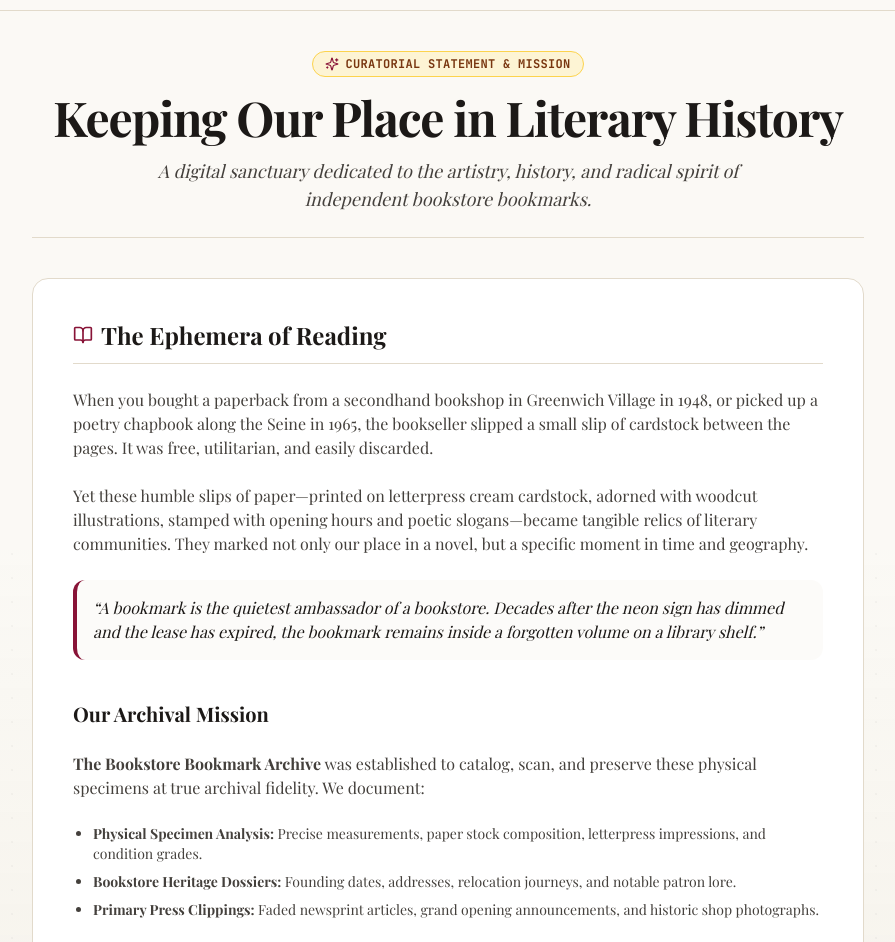
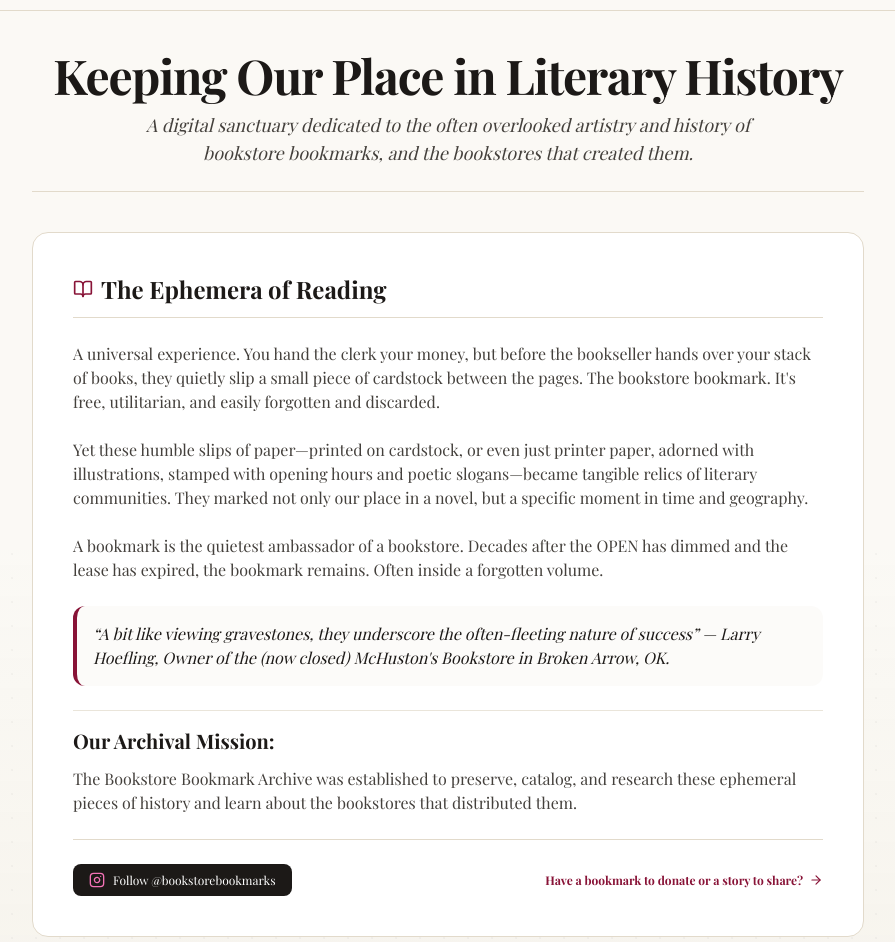
Before and after one commit to jarachristensen/bookstorebookmarks, a Next.js app: page /about in a window 1280 px wide. Shown: the part 250-1192 px from the top of the page, without its empty margins (192-1087 px from the left). Built offline with nearby package versions, Linux system fonts and the light colour scheme; a web font is replaced by a local one.

Commit message:
refactor(pages): update Contact and About page text, remove badges, and rename menu link to Contact

```diff
--- a/app/about/page.tsx
+++ b/app/about/page.tsx
@@ -1,7 +1,7 @@
 import React from "react";
 import Link from "next/link";
 import { Header } from "@/components/ui/Header";
-import { BookOpen, Sparkles, Heart, Compass, Mail, ArrowRight, Instagram } from "lucide-react";
+import { BookOpen, ArrowRight, Instagram } from "lucide-react";
 
 export const metadata = {
   title: "About the Archive | The Bookstore Bookmark Archive",
@@ -15,16 +15,12 @@ export default function AboutPage() {
 
       <main className="flex-1 max-w-4xl w-full mx-auto px-4 sm:px-6 lg:px-8 py-10 space-y-10">
         {/* Hero Section */}
-        <section className="text-center space-y-4 pb-6 border-b border-parchment-border">
-          <div className="inline-flex items-center gap-1.5 px-3 py-1 rounded-full bg-amber-100/70 border border-amber-300 text-amber-900 text-xs font-mono font-bold tracking-wide uppercase">
-            <Sparkles className="w-3.5 h-3.5 text-archival-oxblood" />
-            <span>Curatorial Statement &amp; Mission</span>
-          </div>
+        <section className="text-center space-y-3 pb-6 border-b border-parchment-border">
           <h1 className="font-serif text-3xl sm:text-4xl lg:text-5xl font-bold text-ink tracking-tight">
             Keeping Our Place in Literary History
           </h1>
           <p className="font-serif text-base sm:text-lg text-ink-light max-w-2xl mx-auto italic leading-relaxed">
-            A digital sanctuary dedicated to the artistry, history, and radical spirit of independent bookstore bookmarks.
+            A digital sanctuary dedicated to the often overlooked artistry and history of bookstore bookmarks, and the bookstores that created them.
           </p>
         </section>
 
@@ -36,33 +32,27 @@ export default function AboutPage() {
           </h2>
 
           <p>
-            When you bought a paperback from a secondhand bookshop in Greenwich Village in 1948, or picked up a poetry chapbook along the Seine in 1965, the bookseller slipped a small slip of cardstock between the pages. It was free, utilitarian, and easily discarded.
+            A universal experience. You hand the clerk your money, but before the bookseller hands over your stack of books, they quietly slip a small piece of cardstock between the pages. The bookstore bookmark. It's free, utilitarian, and easily forgotten and discarded.
           </p>
 
           <p>
-            Yet these humble slips of paper—printed on letterpress cream cardstock, adorned with woodcut illustrations, stamped with opening hours and poetic slogans—became tangible relics of literary communities. They marked not only our place in a novel, but a specific moment in time and geography.
+            Yet these humble slips of paper—printed on cardstock, or even just printer paper, adorned with illustrations, stamped with opening hours and poetic slogans—became tangible relics of literary communities. They marked not only our place in a novel, but a specific moment in time and geography.
+          </p>
+
+          <p>
+            A bookmark is the quietest ambassador of a bookstore. Decades after the OPEN has dimmed and the lease has expired, the bookmark remains. Often inside a forgotten volume.
           </p>
 
           <div className="p-4 rounded-xl bg-parchment/60 border-l-4 border-archival-oxblood my-6 font-serif italic text-ink">
-            “A bookmark is the quietest ambassador of a bookstore. Decades after the neon sign has dimmed and the lease has expired, the bookmark remains inside a forgotten volume on a library shelf.”
+            “A bit like viewing gravestones, they underscore the often-fleeting nature of success” — Larry Hoefling, Owner of the (now closed) McHuston's Bookstore in Broken Arrow, OK.
           </div>
 
-          <h3 className="font-serif text-xl font-bold text-ink pt-4">Our Archival Mission</h3>
-          <p>
-            <strong>The Bookstore Bookmark Archive</strong> was established to catalog, scan, and preserve these physical specimens at true archival fidelity. We document:
-          </p>
-
-          <ul className="space-y-2 list-disc pl-5 font-serif text-sm">
-            <li>
-              <strong>Physical Specimen Analysis:</strong> Precise measurements, paper stock composition, letterpress impressions, and condition grades.
-            </li>
-            <li>
-              <strong>Bookstore Heritage Dossiers:</strong> Founding dates, addresses, relocation journeys, and notable patron lore.
-            </li>
-            <li>
-              <strong>Primary Press Clippings:</strong> Faded newsprint articles, grand opening announcements, and historic shop photographs.
-            </li>
-          </ul>
+          <div className="pt-4 border-t border-parchment-border/70 space-y-3">
+            <h3 className="font-serif text-xl font-bold text-ink">Our Archival Mission:</h3>
+            <p>
+              The Bookstore Bookmark Archive was established to preserve, catalog, and research these ephemeral pieces of history and learn about the bookstores that distributed them.
+            </p>
+          </div>
 
           <div className="pt-6 border-t border-parchment-border flex flex-col sm:flex-row items-center justify-between gap-4">
             <div className="flex items-center gap-3">
--- a/app/contact/page.tsx
+++ b/app/contact/page.tsx
@@ -16,10 +16,6 @@ export default function ContactPage() {
       <main className="flex-1 max-w-4xl w-full mx-auto px-4 sm:px-6 lg:px-8 py-10 space-y-10">
         {/* Hero Section */}
         <section className="text-center space-y-3 pb-6 border-b border-parchment-border">
-          <div className="inline-flex items-center gap-1.5 px-3 py-1 rounded-full bg-amber-100/70 border border-amber-300 text-amber-900 text-xs font-mono font-bold tracking-wide uppercase">
-            <Mail className="w-3.5 h-3.5 text-archival-oxblood" />
-            <span>Curatorial Inquiries &amp; Contributions</span>
-          </div>
           <h1 className="font-serif text-3xl sm:text-4xl lg:text-5xl font-bold text-ink tracking-tight">
             Contribute to the Archive
           </h1>
@@ -39,7 +35,7 @@ export default function ContactPage() {
                 Donate a Bookstore Bookmark
               </h2>
               <p className="font-serif text-xs sm:text-sm text-ink-light leading-relaxed">
-                If you have vintage bookstore bookmarks tucked inside old books, in shoe boxes, or inherited from family, you can mail them to the archive. Every donated specimen is scanned at 1200 DPI archival resolution, cataloged with physical dimensions, and permanently attributed to your contribution.
+                If you have some bookstore bookmarks you'd like to donate, you can mail them to the us at the archive. Every donated specimen is photographed, cataloged and researched. We will also add a note attributing you for the donation of the bookmark.
               </p>
             </div>
 
@@ -48,7 +44,7 @@ export default function ContactPage() {
                 Mailing &amp; Donation Process:
               </p>
               <p className="font-serif text-xs text-ink-light">
-                Reach out to us via email or Instagram DM to request the curatorial mailing address and packaging tips for safe transit.
+                Reach out to us via email to request the curatorial mailing address.
               </p>
             </div>
           </div>
@@ -63,7 +59,7 @@ export default function ContactPage() {
                 Share Stories &amp; Corrections
               </h2>
               <p className="font-serif text-xs sm:text-sm text-ink-light leading-relaxed">
-                Did you work at one of these legendary bookstores? Do you know the exact year a store relocated to a new address, or have a photograph of the original storefront? We love hearing personal memories and receiving factual corrections.
+                Did you work at one of these legendary bookstores? Do you remember visiting? Do you have a photograph you'd like to share? We love hearing personal memories and receiving factual corrections. If we add your story, quote, or photograph to our archive, you will be attributed for your contribution
               </p>
             </div>
 
--- a/components/ui/Header.tsx
+++ b/components/ui/Header.tsx
@@ -24,7 +24,7 @@ export function Header() {
     { href: "/", label: "Archive Tray", icon: Bookmark },
     { href: "/bookstores", label: "Bookstores", icon: Building2 },
     { href: "/about", label: "About Archive", icon: Info },
-    { href: "/contact", label: "Contact & Stories", icon: Mail },
+    { href: "/contact", label: "Contact", icon: Mail },
   ];
 
   return (
```
Also changed, not shown: public/uploads/2400x0-1788375725756.jpg (added), public/uploads/2400x0-1788375774648.jpg (added).
